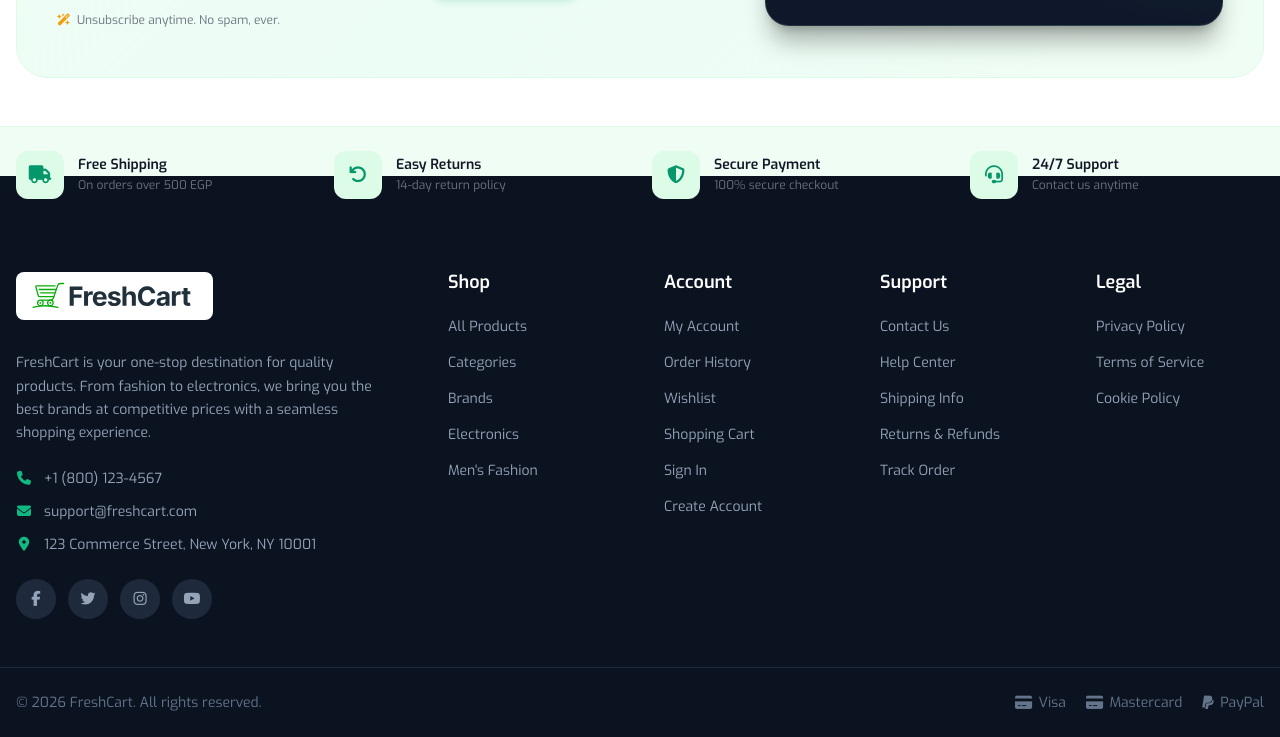
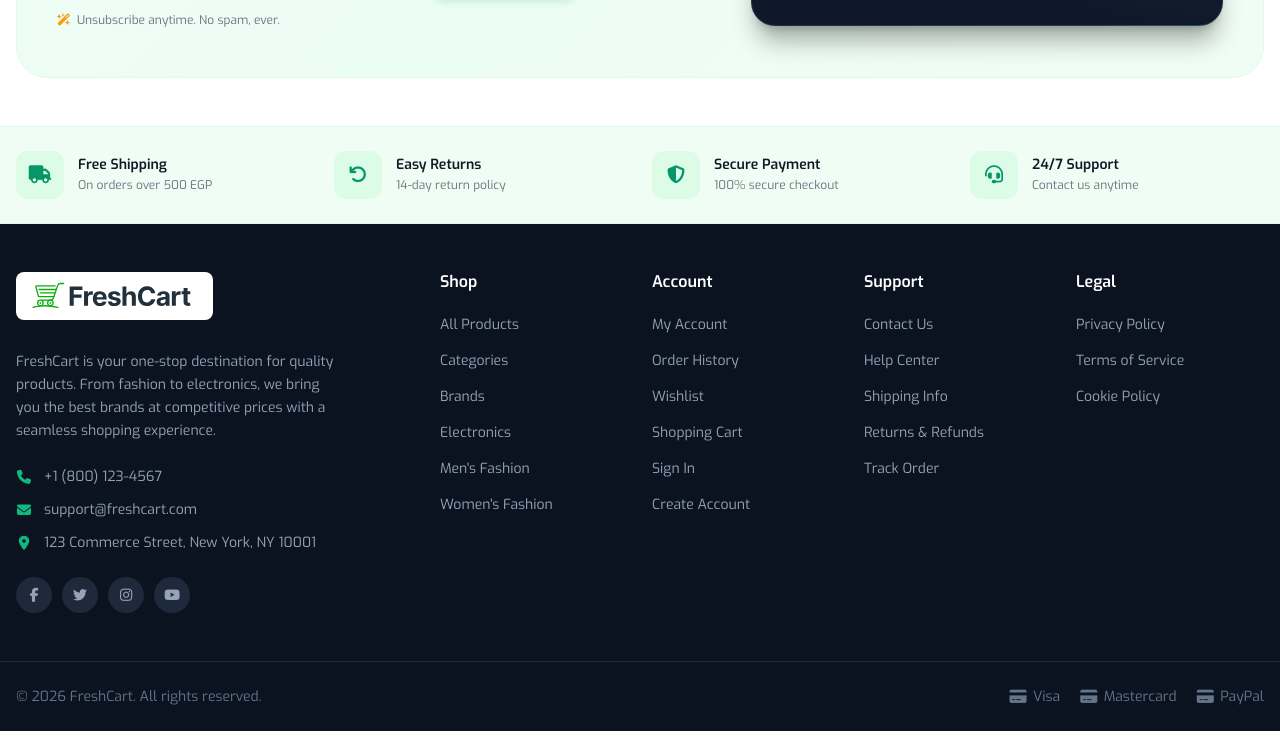
Before and after one commit to Steven-Amin02/Orange-Route-Ecommerce, a website: page index.html in a window 1280 px wide. Shown: the part 2433-3170 px from the top of the page. Drawn offline with nearby package versions, Linux system fonts and the light colour scheme; no server answers.

Commit message:
style: prevent horizontal overflow and update footer layout and styling

```diff
--- a/index.html
+++ b/index.html
@@ -668,7 +668,7 @@
   <section class="newsletter-app-section py-5" id="newsletter">
     <div class="container">
       <div class="newsletter-app-card">
-        <div class="row align-items-center g-4 g-lg-5">
+        <div class="row align-items-center g-4">
 
           <!-- Left: Newsletter Subscription -->
           <div class="col-lg-7">
@@ -851,7 +851,7 @@
   <!-- ================= MAIN FOOTER ================= -->
   <footer id="footer" class="main-footer">
     <div class="container">
-      <div class="row g-4 g-lg-5 py-5">
+      <div class="row g-4 py-5">
 
         <!-- Column 1: Brand Info -->
         <div class="col-lg-4">
@@ -894,6 +894,7 @@
             <li><a href="#brands">Brands</a></li>
             <li><a href="#electronics">Electronics</a></li>
             <li><a href="#mens-fashion">Men's Fashion</a></li>
+            <li><a href="#womens-fashion">Women's Fashion</a></li>
           </ul>
         </div>
 
@@ -952,7 +953,7 @@
               <span>Mastercard</span>
             </div>
             <div class="payment-badge">
-              <i class="fa-brands fa-paypal"></i>
+              <i class="fa-solid fa-credit-card"></i>
               <span>PayPal</span>
             </div>
           </div>
--- a/style.css
+++ b/style.css
@@ -19,6 +19,20 @@
   --bs-success-rgb: 22, 163, 74;
 }
 
+*,
+*::before,
+*::after {
+  box-sizing: border-box;
+}
+
+html,
+body {
+  width: 100%;
+  max-width: 100%;
+  overflow-x: hidden;
+  position: relative;
+}
+
 body {
   font-family: 'Exo', -apple-system, BlinkMacSystemFont, "Segoe UI", Roboto, "Helvetica Neue", Arial, sans-serif;
   background-color: #ffffff;
@@ -1059,6 +1073,8 @@ textarea,
 .newsletter-app-section {
   padding: 3rem 0;
   background-color: #ffffff;
+  width: 100%;
+  overflow-x: hidden;
 }
 
 .newsletter-app-card {
@@ -1372,6 +1388,8 @@ textarea,
   background-color: #f0fdf4;
   border-top: 1px solid #dcfce7;
   border-bottom: 1px solid #dcfce7;
+  width: 100%;
+  overflow-x: hidden;
 }
 
 .strip-feature-item {
@@ -1415,6 +1433,8 @@ textarea,
 .main-footer {
   background-color: #0b1320;
   color: #ffffff;
+  width: 100%;
+  overflow-x: hidden;
 }
 
 .footer-logo-link {
@@ -1439,9 +1459,9 @@ textarea,
 .footer-desc {
   font-size: 0.875rem;
   color: #94a3b8;
-  line-height: 1.65;
+  line-height: 1.625;
   margin-bottom: 1.5rem;
-  max-width: 360px;
+  max-width: 320px;
 }
 
 .footer-contact-list {
@@ -1475,12 +1495,12 @@ textarea,
 .footer-socials {
   display: flex;
   align-items: center;
-  gap: 0.75rem;
+  gap: 0.625rem;
 }
 
 .social-icon-btn {
-  width: 40px;
-  height: 40px;
+  width: 36px;
+  height: 36px;
   border-radius: 50%;
   background-color: #1e293b;
   color: #94a3b8;
@@ -1489,7 +1509,7 @@ textarea,
   justify-content: center;
   text-decoration: none;
   transition: all 0.2s ease;
-  font-size: 0.9375rem;
+  font-size: 0.875rem;
 }
 
 .social-icon-btn:hover {
@@ -1499,7 +1519,7 @@ textarea,
 }
 
 .footer-heading {
-  font-size: 1.125rem;
+  font-size: 1rem;
   font-weight: 600;
   color: #ffffff;
   margin-bottom: 1.25rem;
@@ -1529,6 +1549,8 @@ textarea,
 
 .footer-bottom-bar {
   border-top: 1px solid #1e293b;
+  width: 100%;
+  overflow-x: hidden;
 }
 
 .footer-copyright {
```
